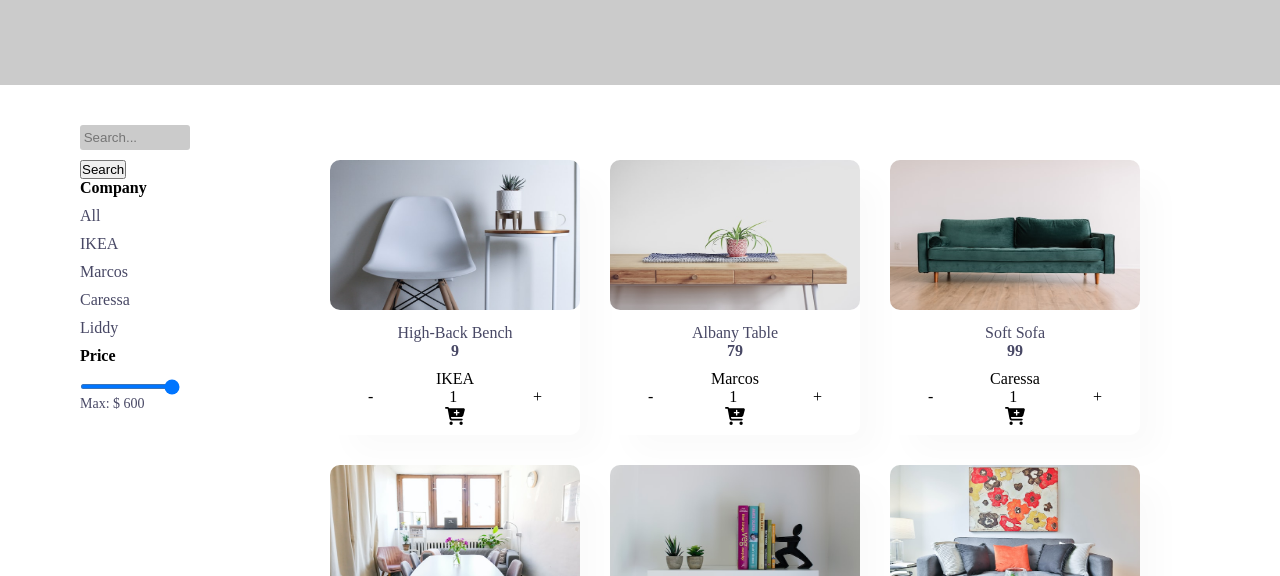
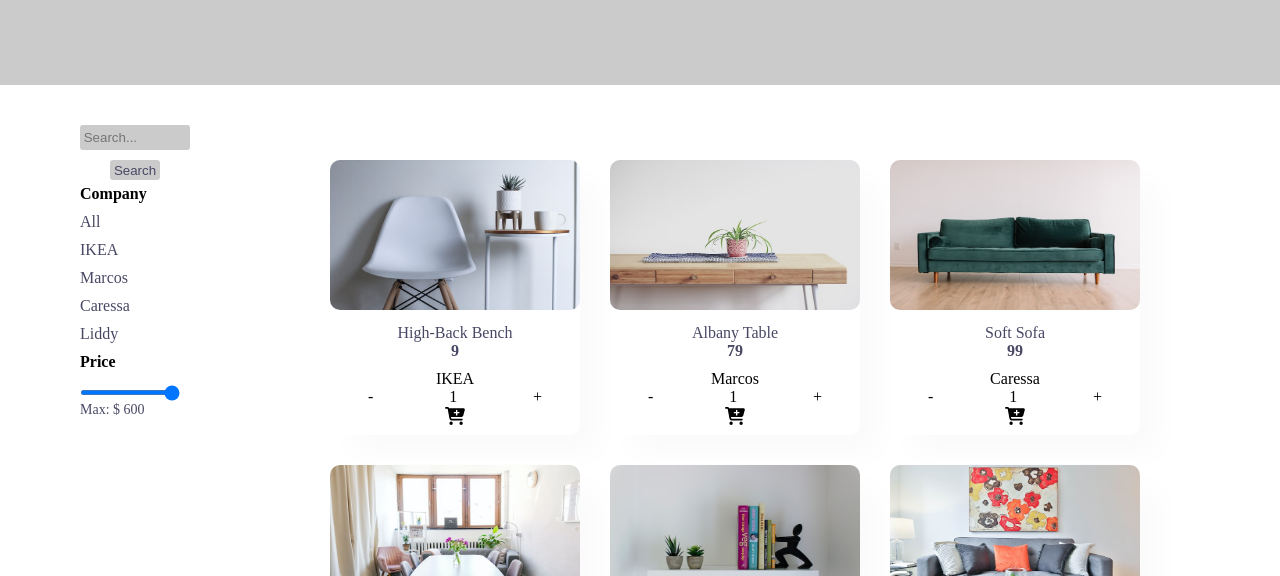
Before and after one commit to Romanjon95/e-commerce, a plain HTML site: page shop.html in a window 1280 px wide. Shown: the part 224-800 px from the top of the page. Drawn offline with Linux system fonts and the light colour scheme.

Commit message:
Second commit

```diff
--- a/style.css
+++ b/style.css
@@ -121,7 +121,7 @@ body {
   margin: 0 auto; }
 
 .product:hover {
-  box-shadow: 20px 20px 30px rgba(0, 0, 0, 0.06); }
+  box-shadow: 20px 20px 30px 30px rgba(0, 0, 0, 0.06); }
 
 .product {
   position: relative;
@@ -180,6 +180,11 @@ body {
   max-width: 190px;
   padding-left: 10px; }
 
+.search-container {
+  display: flex;
+  flex-direction: column;
+  align-items: center; }
+
 .input {
   width: 110px;
   height: 25px;
@@ -187,6 +192,15 @@ body {
   border: none;
   border-radius: 3px;
   margin-bottom: 10px; }
+
+.search-btn {
+  width: 50px;
+  height: 20px;
+  background-color: #cbcbcb;
+  color: #484865;
+  border: none;
+  border-radius: 3px;
+  margin-bottom: 5px; }
 
 .input-range {
   width: 100px;
@@ -199,7 +213,8 @@ body {
 
 .shop-text {
   color: #484865;
-  margin-bottom: 10px; }
+  margin-bottom: 10px;
+  cursor: pointer; }
 
 .shop-value {
   color: #484865;
```
